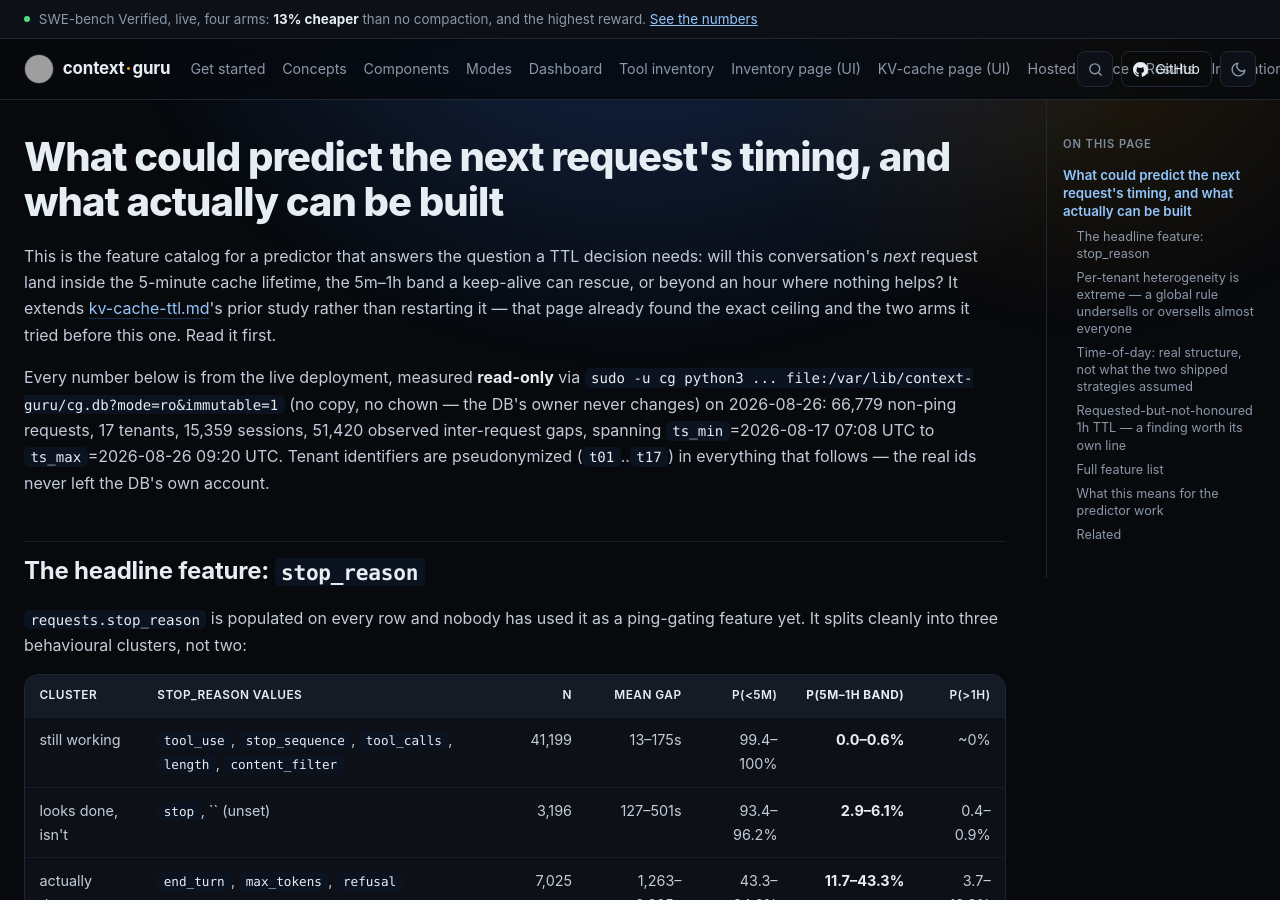
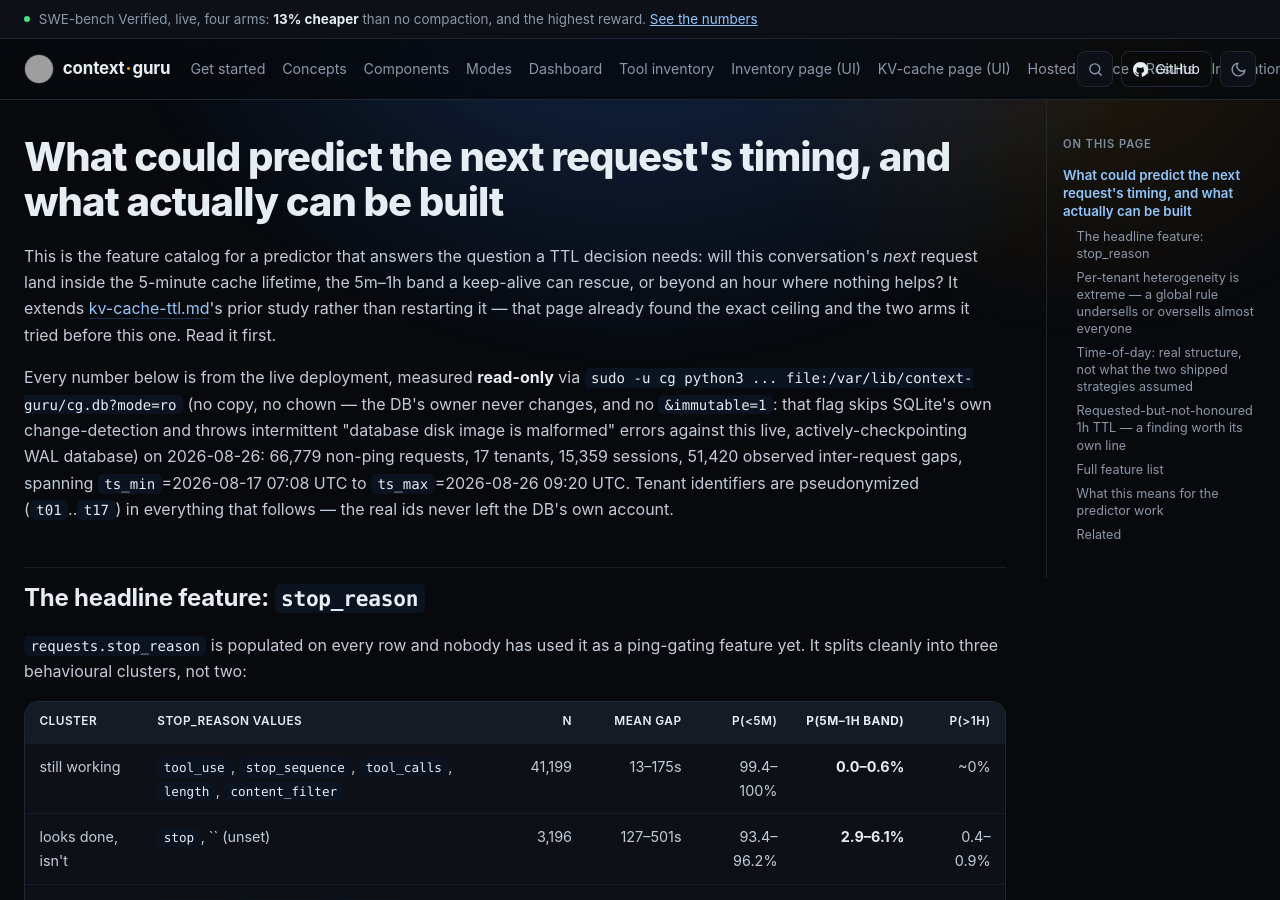
Before and after one commit to itay-nakash/context-guru, an MkDocs documentation site: the page built from docs/results/kv-ttl-predictor-features.md, in a window 1280 px wide and 900 px high. Built offline with MkDocs 1.6.1, drawn with Linux system fonts in a browser that asks for light colours; grey boxes are pictures that could not be loaded.

Commit message:
docs: correct the DB access pattern — drop immutable=1
immutable=1 skips SQLite's own change-detection and threw intermittent
"database disk image is malformed" errors against the live, actively-
checkpointing WAL database (found while reproducing the savings
reconciliation). mode=ro alone is safe and was already sufficient.

Signed-off-by: Osher-Elhadad <Osher.Elhadad@ibm.com>

```diff
--- a/docs/results/kv-ttl-predictor-features.md
+++ b/docs/results/kv-ttl-predictor-features.md
@@ -7,8 +7,11 @@ the 5m–1h band a keep-alive can rescue, or beyond an hour where nothing helps?
 already found the exact ceiling and the two arms it tried before this one. Read it first.
 
 Every number below is from the live deployment, measured **read-only** via
-`sudo -u cg python3 ... file:/var/lib/context-guru/cg.db?mode=ro&immutable=1` (no copy, no
-chown — the DB's owner never changes) on 2026-08-26: 66,779 non-ping requests, 17 tenants,
+`sudo -u cg python3 ... file:/var/lib/context-guru/cg.db?mode=ro` (no copy, no chown — the
+DB's owner never changes, and no `&immutable=1`: that flag skips SQLite's own
+change-detection and throws intermittent "database disk image is malformed" errors
+against this live, actively-checkpointing WAL database) on 2026-08-26: 66,779 non-ping
+requests, 17 tenants,
 15,359 sessions, 51,420 observed inter-request gaps, spanning `ts_min`=2026-08-17 07:08 UTC
 to `ts_max`=2026-08-26 09:20 UTC. Tenant identifiers are pseudonymized (`t01`..`t17`) in
 everything that follows — the real ids never left the DB's own account.
```
